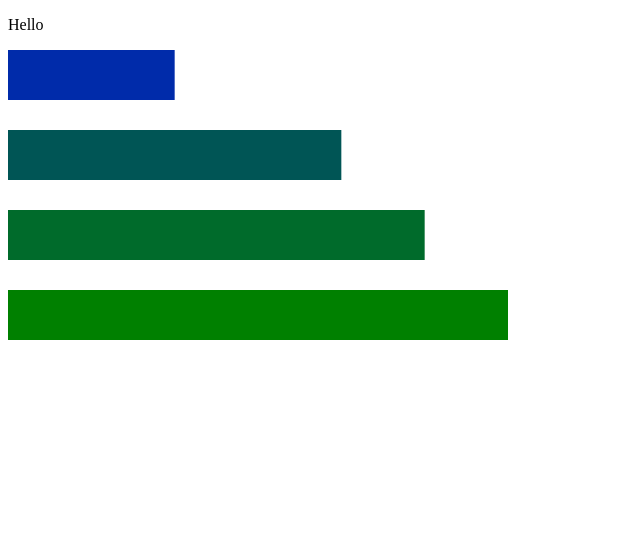
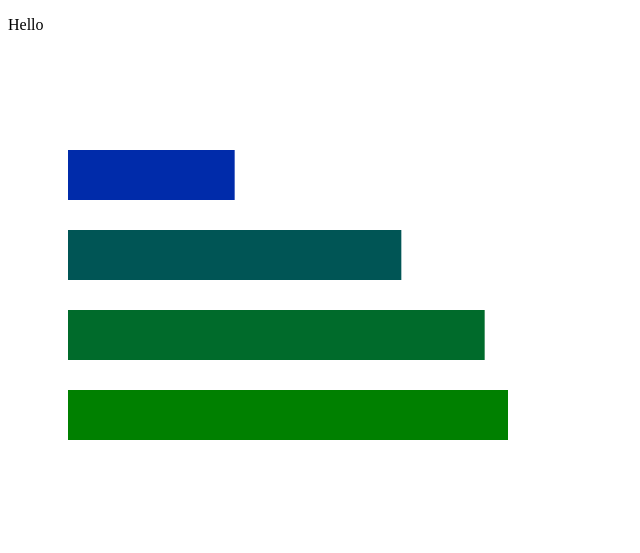
Before and after one commit to musa-raza/D3prac, a plain HTML site: page index.html in a window 1280 px wide. Shown: the whole page, without its empty margins (0-640 px from the left). Drawn offline with nearby package versions, Linux system fonts and the light colour scheme.

Commit message:
Use transform

```diff
--- a/index.html
+++ b/index.html
@@ -25,7 +25,9 @@
       const canvas = d3.select("body")
                     .append("svg")
                     .attr("width", 500)
-                    .attr("height", 500);
+                    .attr("height", 500)
+                    .append("g")
+                    .attr("transform", "translate(60, 100)");
 
       const bars = canvas.selectAll("rect")
                    .data(array)
```
